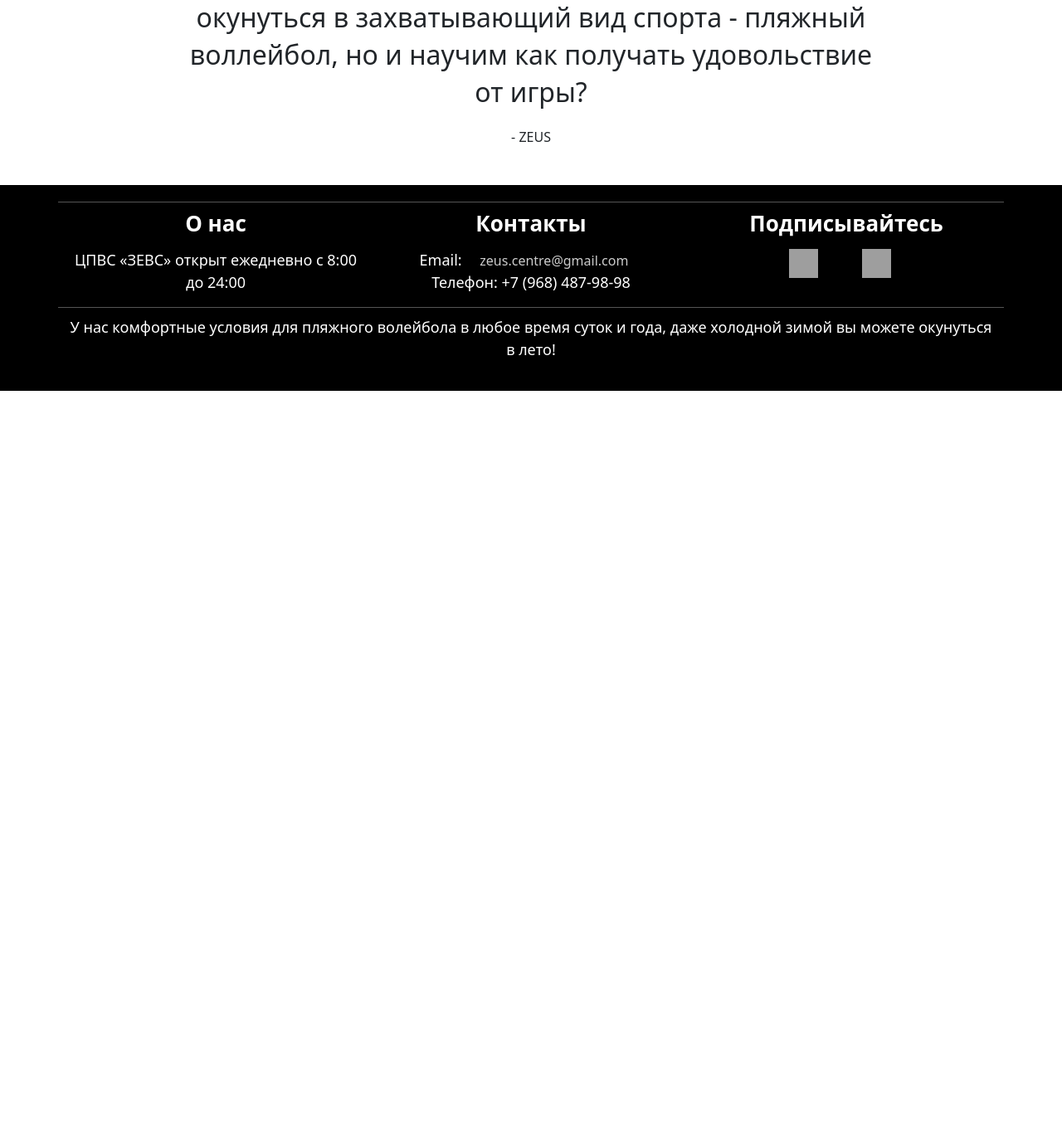
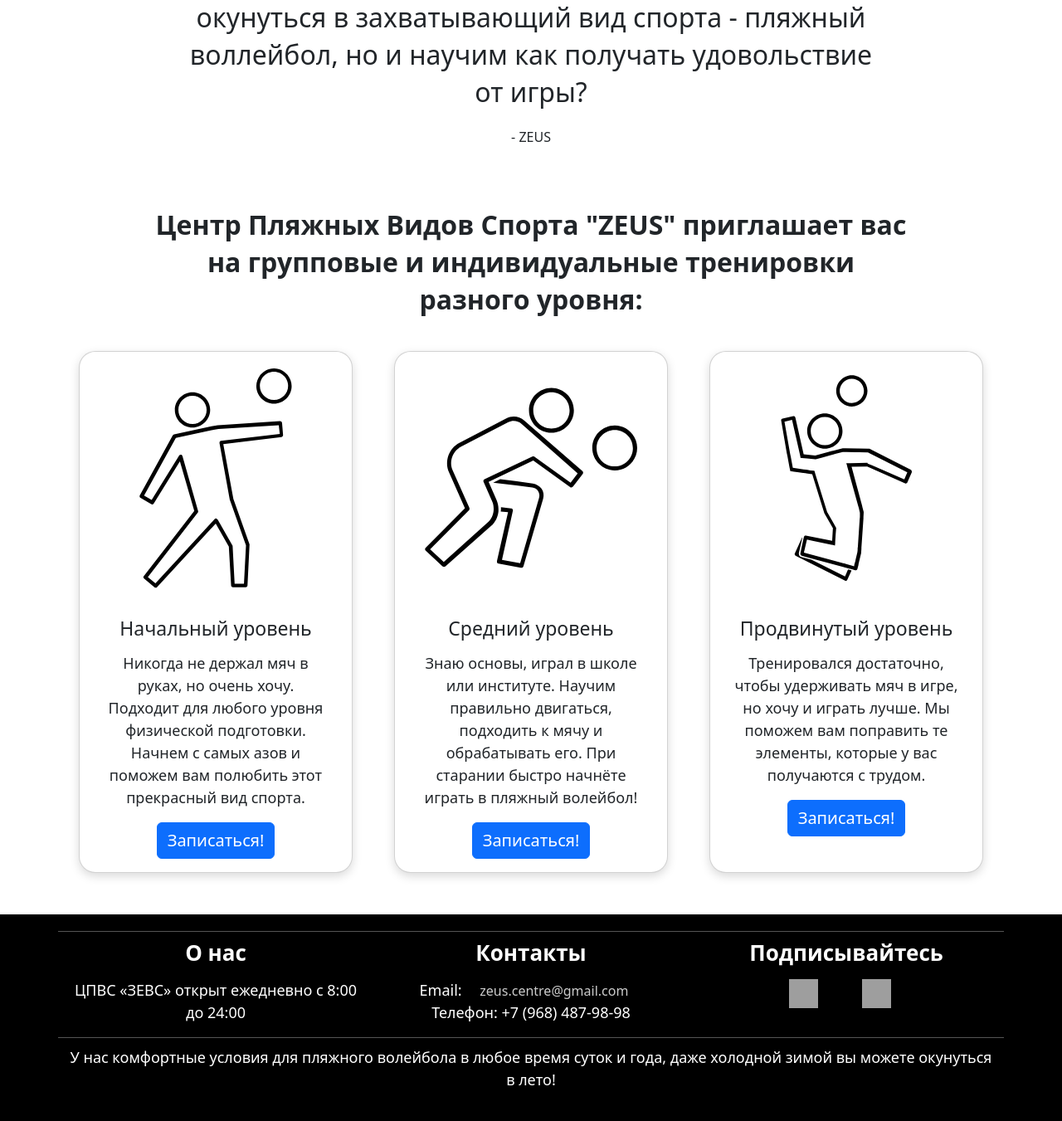
Before and after one commit to alex-arkh-aaa/ZEUS, a Django app: page /trainings/ in a window 1280 px wide. Shown: the part 1326-2677 px from the top of the page at 83% size. Before the commit the page ends 1797 px from the top, so only its background shows below. Run offline with Django 4.2, Linux system fonts and the light colour scheme; grey boxes are pictures that could not be loaded.

Commit message:
verstka trainings.html

```diff
--- a/templates/trainings.html
+++ b/templates/trainings.html
@@ -25,12 +25,73 @@ line-height: 45px;
 margin-bottom: 35px;
 font-size: 16px;">- ZEUS</p>
 
+<h2 style="text-align: center;
+margin-block: 60px 40px;
+margin-inline: 180px;
+line-height: 45px;
+font-weight:bold;">Центр Пляжных Видов Спорта "ZEUS" приглашает вас на групповые и индивидуальные тренировки разного уровня:
+</h2>
+
+<div class="container">
+	<div class="row" style="justify-content: center; gap: 50px; margin-bottom: 50px;">
+	<div class="card mycard">
+		<img src="{% static 'img/new.svg' %}" class="card-img-top" alt="...">
+		<div class="card-body">
+		<h5 class="card-title">Начальный уровень</h5>
+		<p class="card-text">Никогда не держал мяч в руках, но очень хочу. Подходит для любого уровня физической подготовки. Начнем с самых азов и поможем вам полюбить этот прекрасный вид спорта.</p>
+		<a href="#" class="btn btn-primary">Записаться!</a>
+		</div>
+	</div>
+	<div class="card mycard">
+		<img src="{% static 'img/middle.svg' %}" class="card-img-top" alt="...">
+		<div class="card-body">
+		<h5 class="card-title">Средний уровень</h5>
+		<p class="card-text">Знаю основы, играл в школе или институте. Научим правильно двигаться, подходить к мячу и обрабатывать его. При старании быстро начнёте играть в пляжный волейбол!</p>
+		<a href="#" class="btn btn-primary">Записаться!</a>
+		</div>
+	</div>
+	<div class="card mycard">
+		<img src="{% static 'img/profi.svg' %}" class="card-img-top" alt="...">
+		<div class="card-body">
+		<h5 class="card-title">Продвинутый уровень</h5>
+		<p class="card-text">Тренировался достаточно, чтобы удерживать мяч в игре, но хочу и играть лучше. Мы поможем вам поправить те элементы, которые у вас получаются с трудом.</p>
+		<a href="#" class="btn btn-primary">Записаться!</a>
+		</div>
+	</div>
+	</div>
+</div>
 
 
 
+<style>
+.mycard{
+	text-align: center;
+	border-radius: 20px;
+	width: 330px;
+	box-shadow: 0 4px 12px rgba(0, 0, 0, 0.15);
+	transition: transform 0.2s ease-in-out;
+}
+
+.mycard:hover{
+
+    transform: translateY(-3px);
+    background-color: #f5f5f5;
+}
 
 
+.mycard p{
+	font-size: 18px;
+}
 
+.mycard h5{
+	font-size: 23px;
+	margin-bottom: 15px;
+}
+
+.btn{
+	font-size: 20px;
+}
+</style>
 
 
 
--- a/users/views.py
+++ b/users/views.py
@@ -40,6 +40,7 @@ def register_page(request):
     if request.method == 'POST':
         first_name = request.POST.get('first_name')
         last_name = request.POST.get('last_name')
+        email = request.POst.get('email')
         username = request.POST.get('username')
         password = request.POST.get('password')
 
@@ -53,7 +54,8 @@ def register_page(request):
         user = User.objects.create_user(
             first_name=first_name,
             last_name=last_name,
-            username=username
+            username=username,
+            email=email
         )
 
         user.set_password(password)
```
Also changed, not shown: users/templates/users/register.html (+8 -3 lines), db.sqlite3, zeus_app/static/img/middle.svg (added), zeus_app/static/img/new.svg (added), zeus_app/static/img/profi.svg (added), zeus_app/static/img/trainings_hard.png (added).
